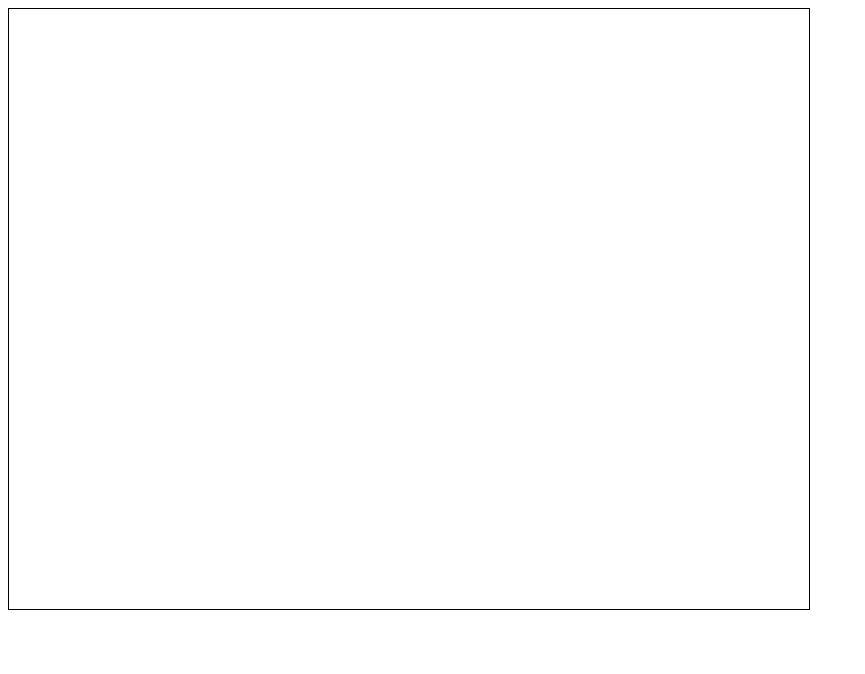
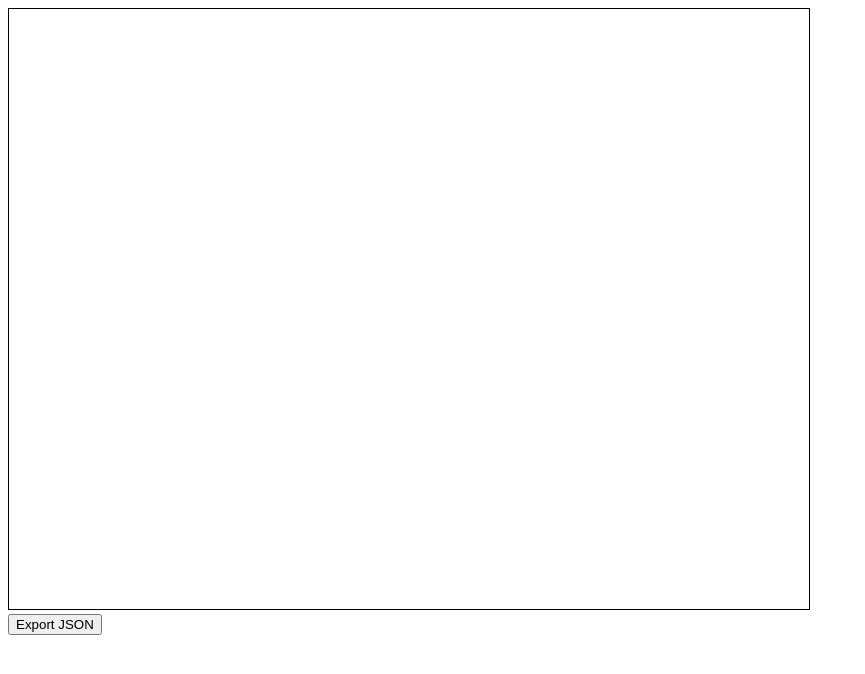
Before and after one commit to jeffdechambeau/fp2json, a website: page annotator/src/template.html in a window 1280 px wide. Shown: the whole page, without its empty margins (0-865 px from the left). Drawn offline with Linux system fonts and the light colour scheme.

Commit message:
added export json button back

```diff
--- a/annotator/src/template.html
+++ b/annotator/src/template.html
@@ -13,6 +13,9 @@
   </head>
   <body>
     <canvas id="canvas" width="800" height="600"></canvas>
+    <section>
+      <button id="export-json">Export JSON</button>
+    </section>
     <!-- INJECT_SCRIPTS -->
   </body>
 </html>
```
